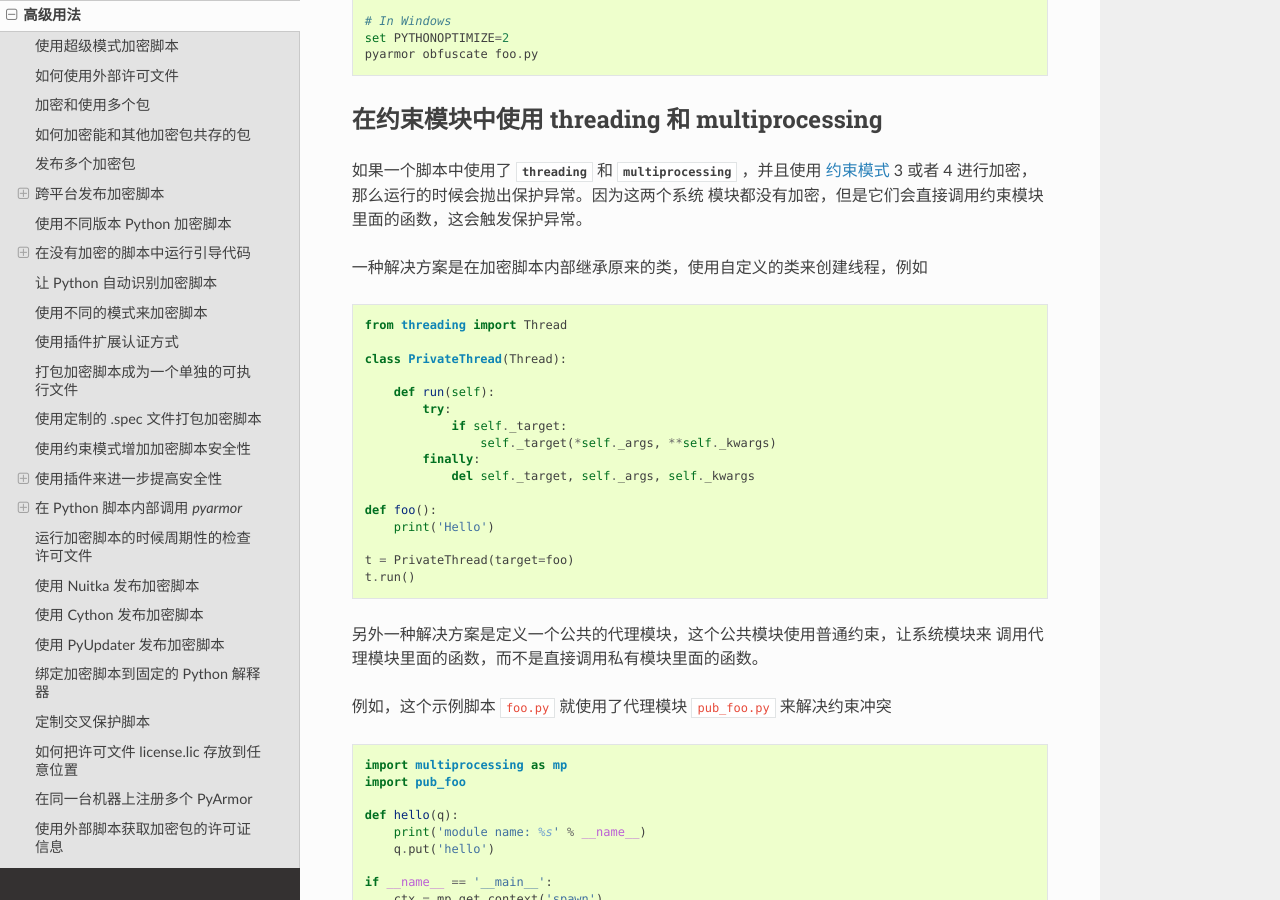
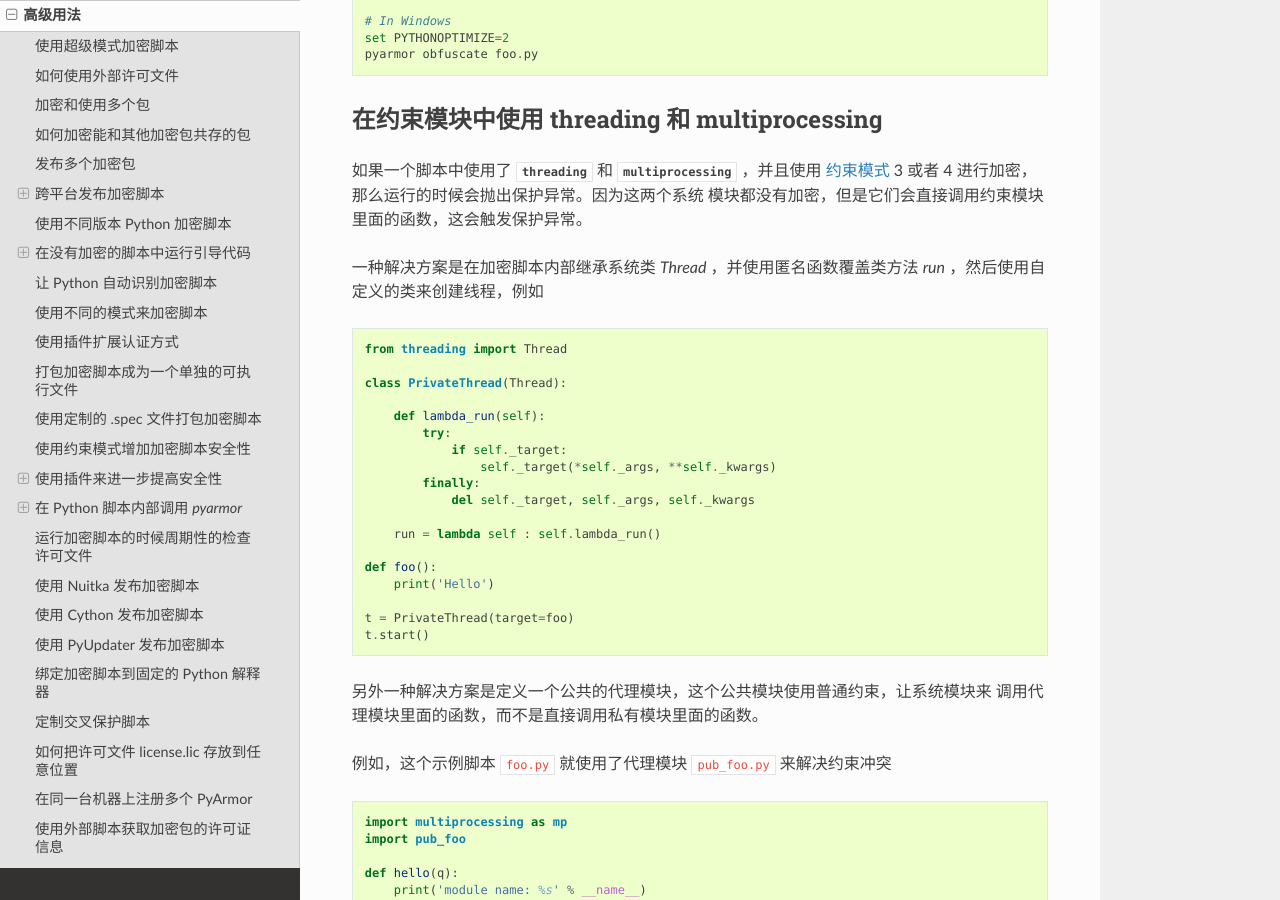
Before and after one commit to dashingsoft/pyarmor-docs-zh, a Sphinx documentation site: the page built from docs/advanced.rst, in a window 1280 px wide and 900 px high, scrolled down 27752 px. Built offline with Sphinx 7.4.7 and the Read the Docs theme 2.0.0, drawn with Linux system fonts in a browser that asks for light colours.

Commit message:
Refine sample code

```diff
--- a/docs/advanced.rst
+++ b/docs/advanced.rst
@@ -1316,7 +1316,8 @@ PyArmor 不会加密数据文件，但是可以把数据文件使用脚本文件
 :ref:`约束模式` 3 或者 4 进行加密，那么运行的时候会抛出保护异常。因为这两个系统
 模块都没有加密，但是它们会直接调用约束模块里面的函数，这会触发保护异常。
 
-一种解决方案是在加密脚本内部继承原来的类，使用自定义的类来创建线程，例如
+一种解决方案是在加密脚本内部继承系统类 `Thread` ，并使用匿名函数覆盖类方法 `run`
+，然后使用自定义的类来创建线程，例如
 
 .. code:: python
 
@@ -1324,18 +1325,20 @@ PyArmor 不会加密数据文件，但是可以把数据文件使用脚本文件
 
     class PrivateThread(Thread):
 
-        def run(self):
+        def lambda_run(self):
             try:
                 if self._target:
                     self._target(*self._args, **self._kwargs)
             finally:
                 del self._target, self._args, self._kwargs
 
+        run = lambda self : self.lambda_run()
+
     def foo():
         print('Hello')
 
     t = PrivateThread(target=foo)
-    t.run()
+    t.start()
 
 另外一种解决方案是定义一个公共的代理模块，这个公共模块使用普通约束，让系统模块来
 调用代理模块里面的函数，而不是直接调用私有模块里面的函数。
```
